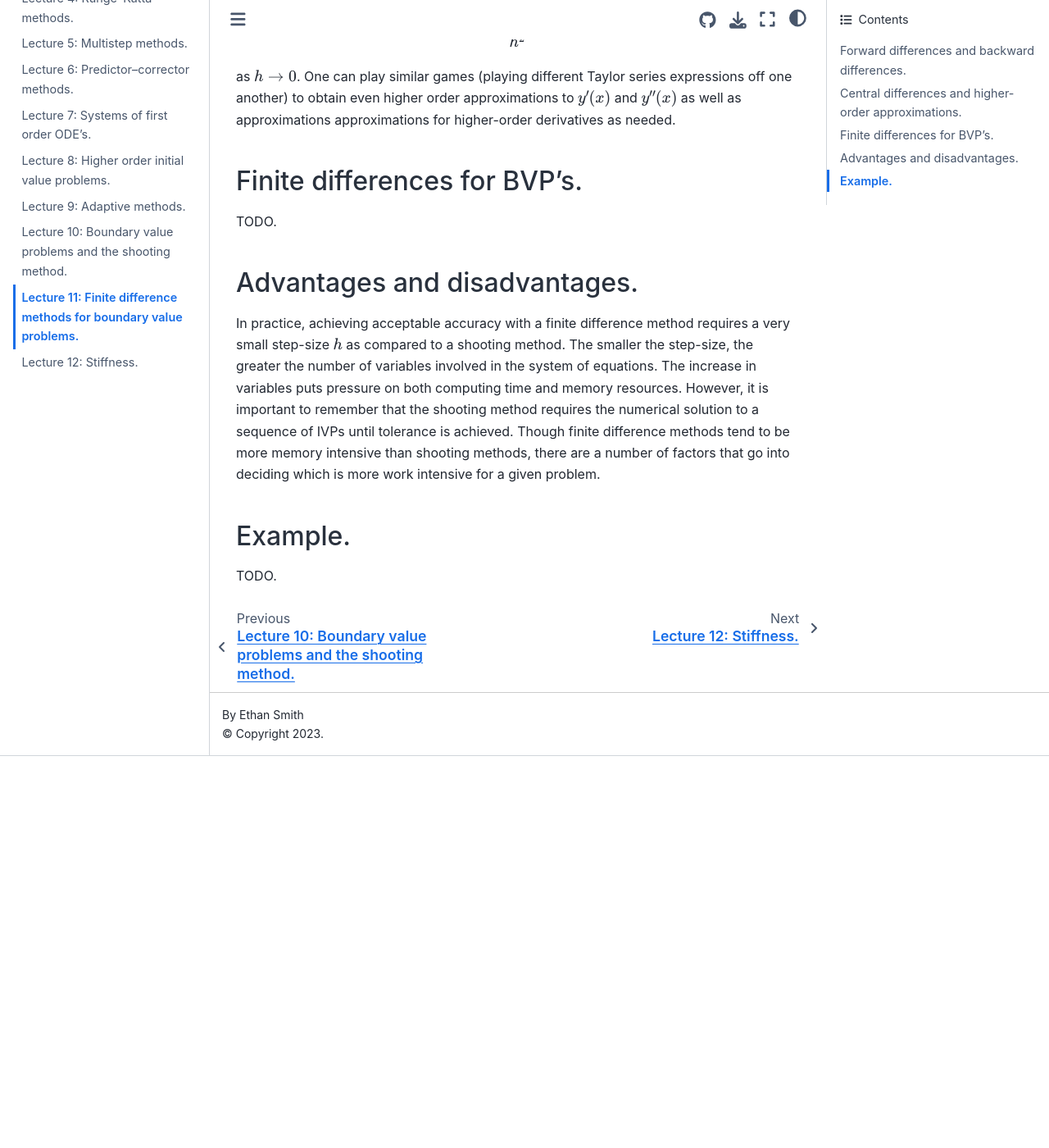
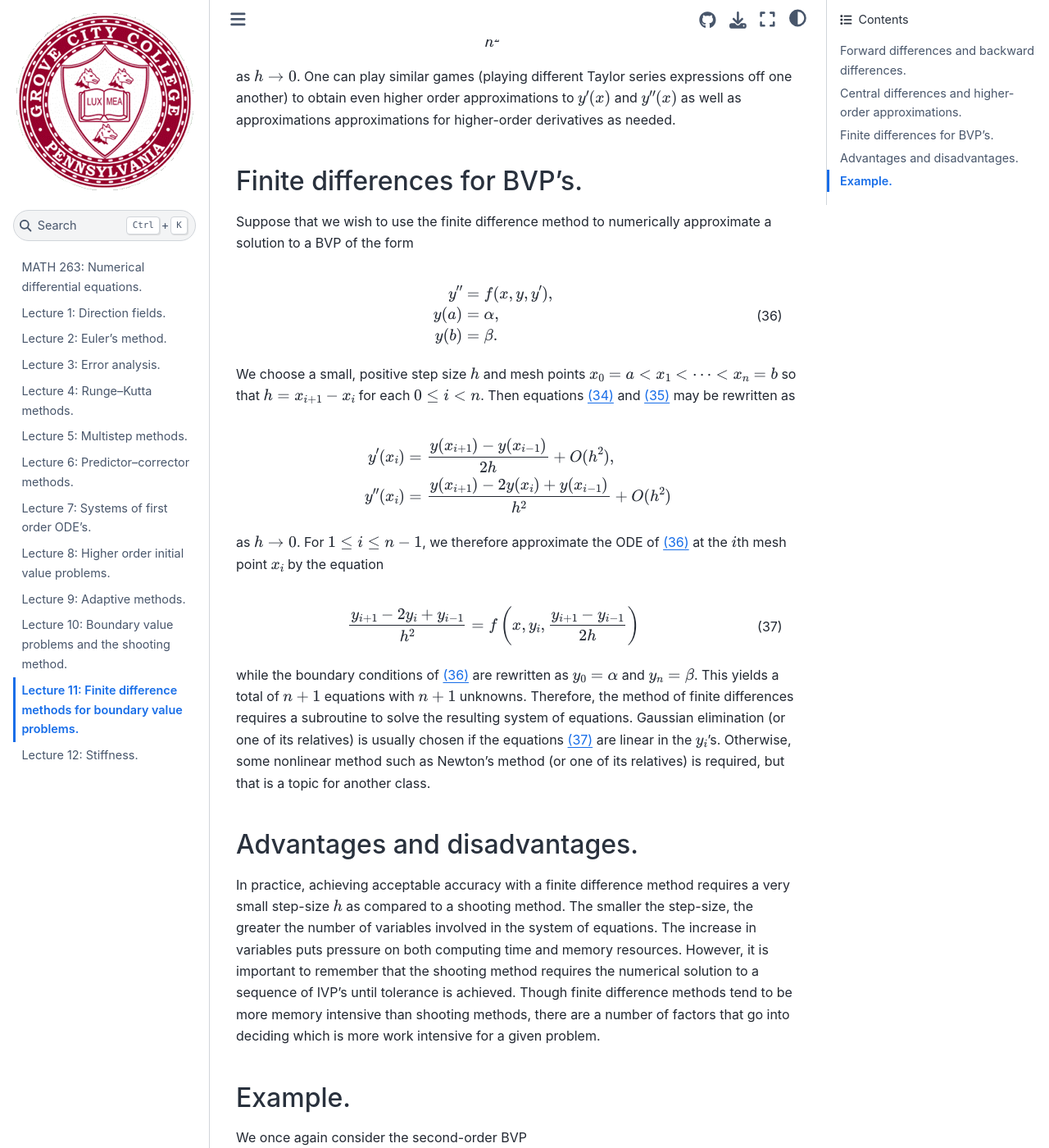
Before and after one commit to ethancsmith/math263-notes, a Jupyter Book: the page built from 11-finite_differences.md, in a window 1280 px wide and 1400 px high, scrolled down 2031 px. Shown: the whole window at 82% size. Built offline with Jupyter Book 1.0.4 settings and Sphinx 7.4.7 and the Sphinx Book theme 1.1.4, drawn with Linux system fonts in a browser that asks for light colours; before the commit the page ends 2953 px from its top, so only the background shows below that; some of the changed text lies outside the part shown.

Commit message:
corrects definition in lecture 03; adds table and plot title for example in lecture 10; finishes first complete draft of lecture 11

````diff
--- a/11-finite_differences.md
+++ b/11-finite_differences.md
@@ -63,6 +63,7 @@
 \end{equation*}
 Solving for $y''(x)$, we obtain the approximation
 ```{math}
+:label: second-derivative-approx
 y''(x) = \frac{y(x+h) - 2y(x) + y(x-h)}{h^2} + O(h^2)
 ```
 as $h\to 0$.
@@ -70,16 +71,97 @@
 
 ## Finite differences for BVP's.
 
-TODO.
+Suppose that we wish to use the finite difference method to numerically approximate a solution to a BVP of the form
+```{math}
+:label: second-order-bvp
+y'' &= f(x, y, y'),\\
+y(a)&= \alpha,\\
+y(b)&= \beta.
+```
+We choose a small, positive step size $h$ and mesh points $x_0=a < x_1 < \dots < x_n=b$ so that $h=x_{i+1}-x_i$ for each $0\le i < n$.  Then equations {eq}`central-difference-approx` and {eq}`second-derivative-approx` may be rewritten as
+```{math}
+y'(x_i)  &= \frac{y(x_{i+1}) -y(x_{i-1})}{2h} + O(h^2),\\
+y''(x_i) &= \frac{y(x_{i+1}) - 2y(x_i) + y(x_{i-1})}{h^2} + O(h^2)
+```
+as $h\to 0$.  For $1\le i\le n-1$, we therefore approximate the ODE of {eq}`second-order-bvp` at the $i$th mesh point $x_i$ by the equation
+```{math}
+:label: second-order-ode-approx
+\frac{y_{i+1} - 2y_i + y_{i-1}}{h^2} = f\left(x, y_i, \frac{y_{i+1} -y_{i-1}}{2h}\right)
+```
+while the boundary conditions of {eq}`second-order-bvp` are rewritten as $y_0 = \alpha$ and $y_n = \beta$.  This yields a total of $n+1$ equations with $n+1$ unknowns.  Therefore, the method of finite differences requires a subroutine to solve the resulting system of equations.  Gaussian elimination (or one of its relatives) is usually chosen if the equations {eq}`second-order-ode-approx` are linear in the $y_i$'s.  Otherwise, some nonlinear method such as Newton's method (or one of its relatives) is required, but that is a topic for another class.
 
 ## Advantages and disadvantages.
 
-In practice, achieving acceptable accuracy with a finite difference method requires a very small step-size $h$ as compared to a shooting method.  The smaller the step-size, the greater the number of variables involved in the system of equations.  The increase in variables puts pressure on both computing time and memory resources.  However, it is important to remember that the shooting method requires the numerical solution to a sequence of IVPs until tolerance is achieved.  Though finite difference methods tend to be more memory intensive than shooting methods, there are a number of factors that go into deciding which is more work intensive for a given problem.
+In practice, achieving acceptable accuracy with a finite difference method requires a very small step-size $h$ as compared to a shooting method.  The smaller the step-size, the greater the number of variables involved in the system of equations.  The increase in variables puts pressure on both computing time and memory resources.  However, it is important to remember that the shooting method requires the numerical solution to a sequence of IVP's until tolerance is achieved.  Though finite difference methods tend to be more memory intensive than shooting methods, there are a number of factors that go into deciding which is more work intensive for a given problem.
 
 ## Example.
 
-TODO.
+We once again consider the second-order BVP
+\begin{align*}
+y''  &= 4y,\\
+y(0) &= 0,\\
+y(1) &= 5.
+\end{align*}
+For this example, a little bit of algebra transforms equation {eq}`second-order-ode-approx` into the form
+\begin{equation*}
+y_{i+1} - (2+4h^2)y_i + y_{i-1} = 0
+\end{equation*}
+for $1\le i < n$, and the two boundary conditions are $y_0 = 0$ and $y_n = 5$.
+Collecting the equations into a matrix, we see that we have a tridiagonal system
+\begin{equation*}
+\begin{bmatrix}
+   1 & 0 &        &        &        & 0\\
+   1 & -(2+4h^2) & 1    &        &         & \\
+       & 1& -(2+4h^2)    & \ddots &        & \\
+       &     & \ddots & \ddots & 1 & \\
+      &     &        & 1    & -(2+4h^2) & 1\\
+   0   &     &        &    & 0 & 1
+\end{bmatrix}
+\begin{pmatrix}
+y_0\\ y_1\\ y_2\\ \vdots\\ y_{n-1}\\ y_n
+\end{pmatrix}
+=
+\begin{pmatrix}
+0\\ 0 \\ 0 \\ \vdots \\ 0\\ 5
+\end{pmatrix}.
+\end{equation*}
+We solve this system below when $n = 10$.
 
 ```{code-cell}
+import numpy as np
+from matplotlib import pyplot
+from tabulate import tabulate
 
+a, b = 0, 1;
+alpha, beta = 0, 5;
+
+# construct coefficient matrix A and RHS B
+n = 10;
+h = (b - a)/n;
+A = np.diag(np.full(n+1, -(4*h**2 + 2))) + np.diag(np.full(n,1), -1) + np.diag(np.full(n,1),1);
+A[0] = np.eye(1, n + 1, 0);
+A[n] = np.eye(1, n + 1, n);
+B = 5*np.eye(n + 1, 1, -n);
+B = np.zeros((n + 1, 1));
+B[0] = alpha;
+B[n] = beta;
+
+# solve linear system AY = B.
+yi = np.linalg.solve(A, B);
+xi = np.linspace(a, b, n + 1);
+
+# tabulate the results
+data = np.c_[xi, yi];
+hdrs = ["i", "x_i", "y_i"];
+print("Finite difference method");
+print(tabulate(data, hdrs, tablefmt='mixed_grid', floatfmt='0.5f', showindex=True));
+
+# plot solution
+fig, ax = pyplot.subplots(layout='constrained');
+ax.plot(xi, yi, ':.', label=f"finite difference method");
+ax.set_title(r"$y'' = 4y, y(0)=0, y(1)=5$");
+ax.set_xlabel(r"$x$");
+ax.set_ylabel(r"$y$");
+ax.legend(loc='upper left');
+ax.grid(True);
 ```
````
Also changed, not shown: 03-error_analysis.md (+1 -1 lines), 10-shooting_method.md (+20 -5 lines).
